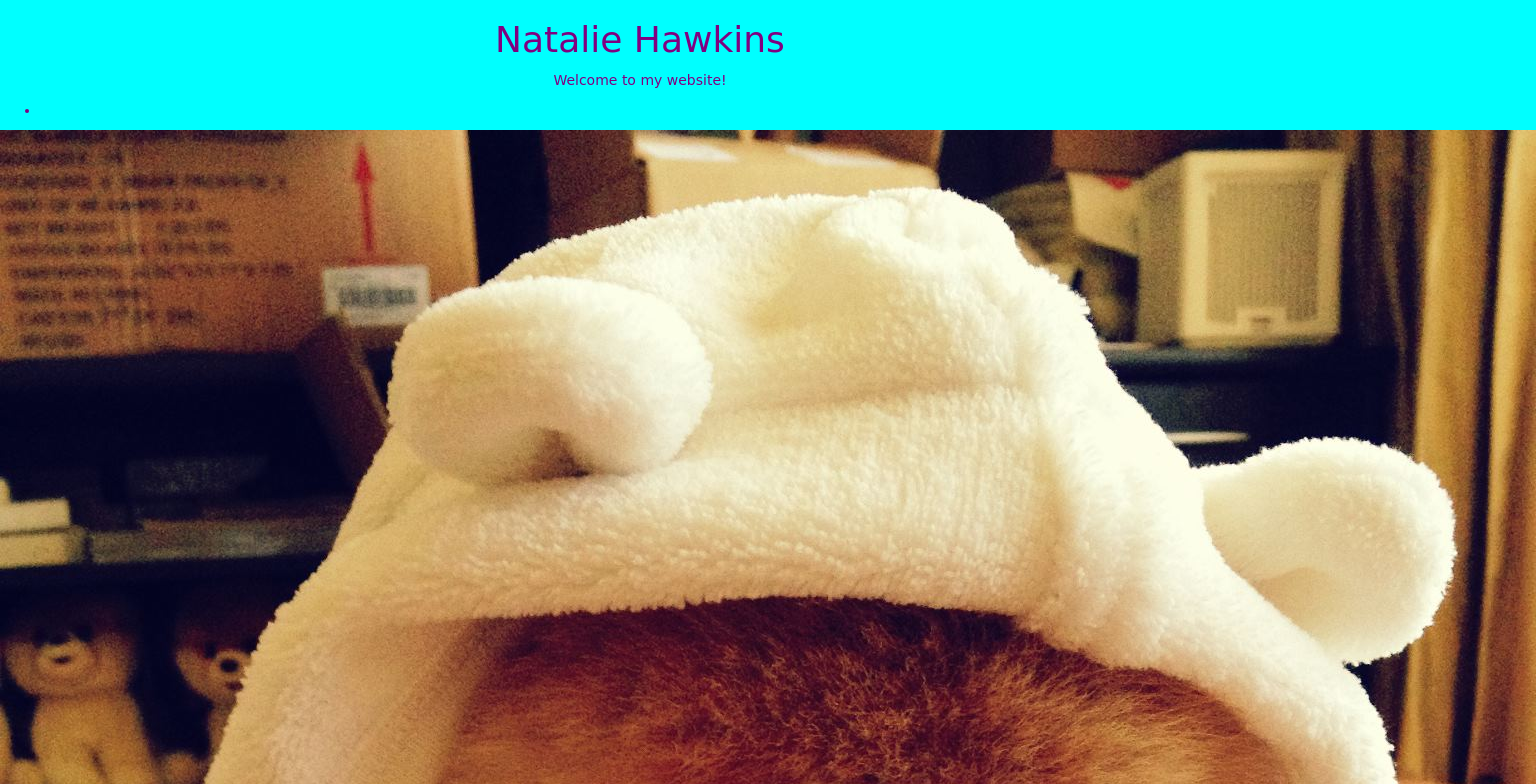
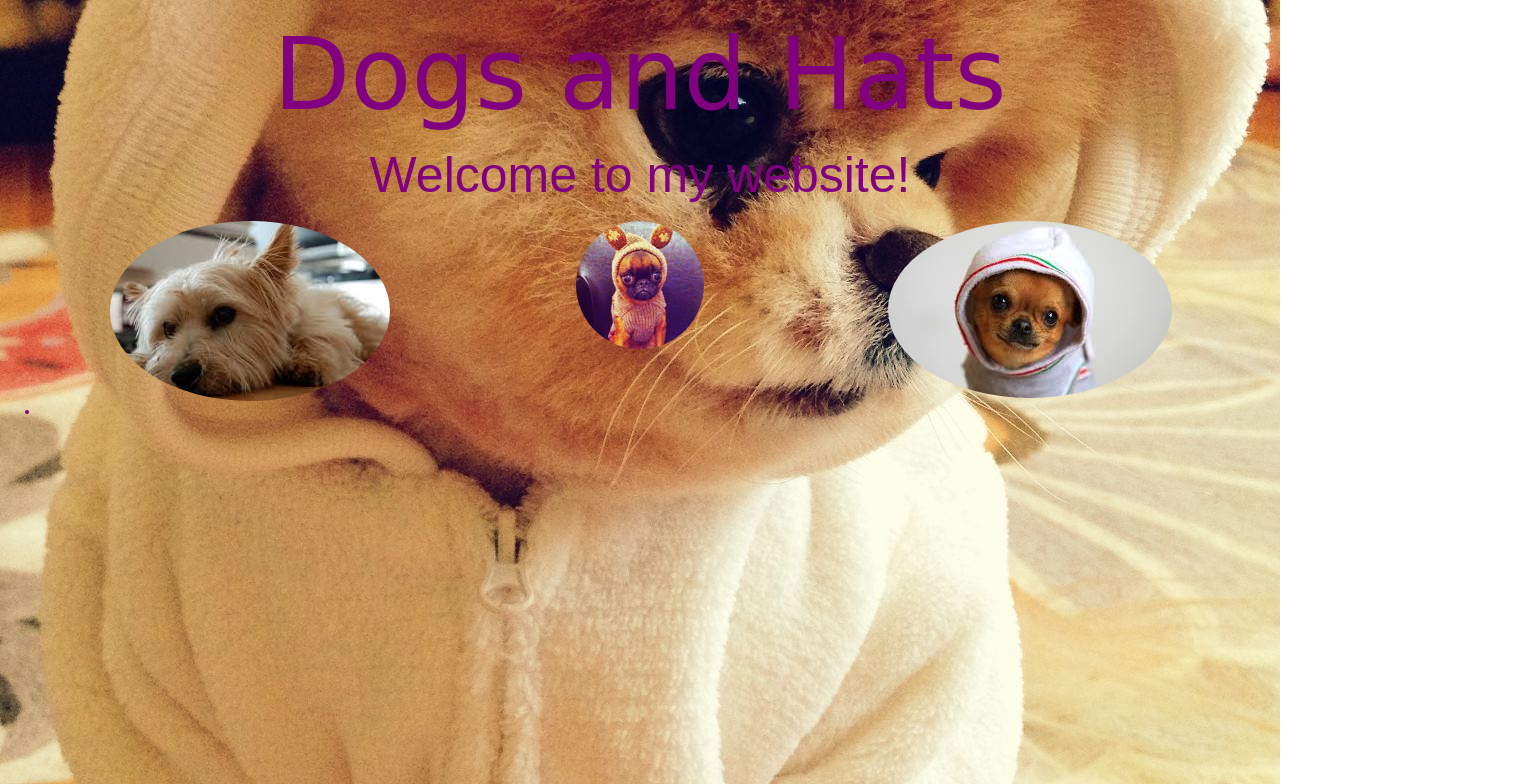
Before and after one commit to 13nhawkins/13nhawkins.github.io, a plain HTML site: page index.html in a window 1280 px wide. Shown: the top 784 px of the page, 1536 px wide, since content can reach past the window. Drawn offline with Linux system fonts and the light colour scheme.

Commit message:
dogs and hats

```diff
--- a/index.html
+++ b/index.html
@@ -1,17 +1,34 @@
 <DOCTYPE html>
 <html>
 <link href='dist/css/bootstrap.css' rel='stylesheet'>
+<style>
+	body{text-align: center; font-family: cursive; color: purple; background: none; background-image: url("./boo.jpg"); background-repeat: no-repeat; background-position: center;}
+		p{font-size: 50px; font-family: fantasy;}
+		h1{font-size: 100px}
+	</style>
 
 <head>
-<title>Natalie Hawkins</title></head>
+<title></title></head>
 <body>
-<h1>Natalie Hawkins</h1>
+<h1>Dogs and Hats</h1>
 <p>Welcome to my website!</p>
+<div class= "container">
+<div class= 'row'>
+	<div class='col-sm-4'>
+		<img src="norwich.jpg" class= "img-circle">
+	</div>
+	<div class='col-sm-4'>
+		<img src= "biggie.png" class= "img-circle">
+	</div>
+	<div class= 'col-sm-4'>
+		<img src="doginhat.jpg" class= "img-circle">
+	</div>
+</div>
+</div>
 <ul>
 	<li></li>
 </ul>
-<img src= "boo.jpg">
-<img src= "biggie.png"></body>
-<style>body{text-align: center; background-color: aqua; font-family: cursive; color: purple}</style>
+
+</body>
 
 </html>
```
Also changed, not shown: doginhat.jpg (added), norwich.jpg (added), 1 other file.
